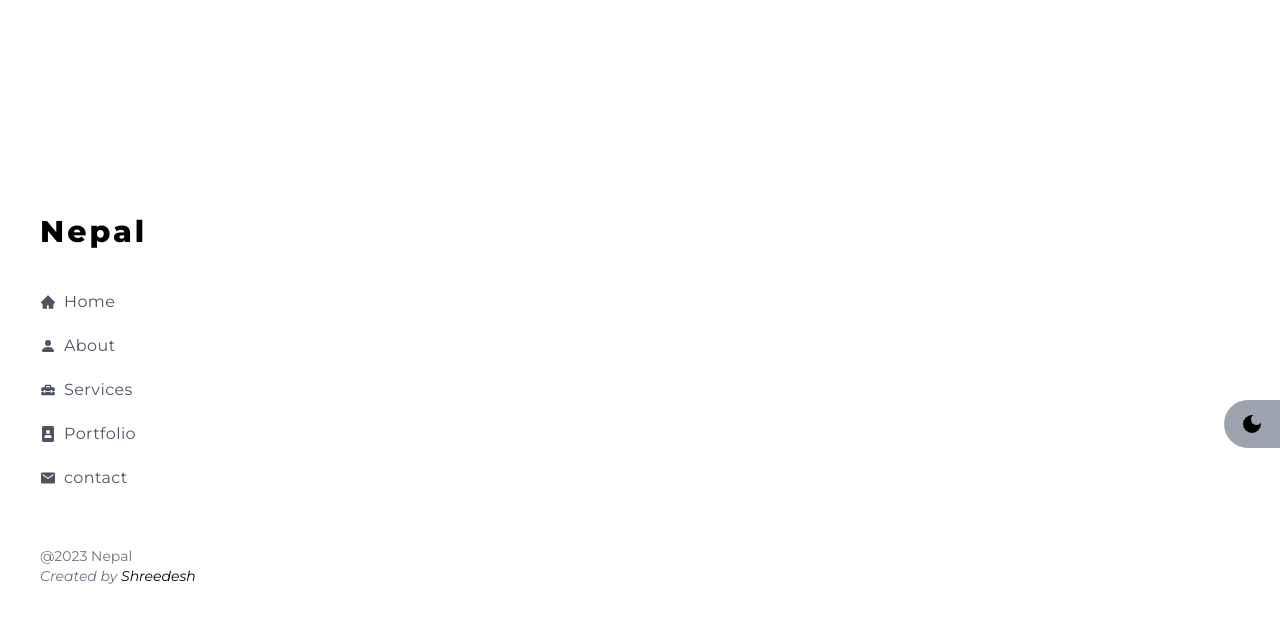
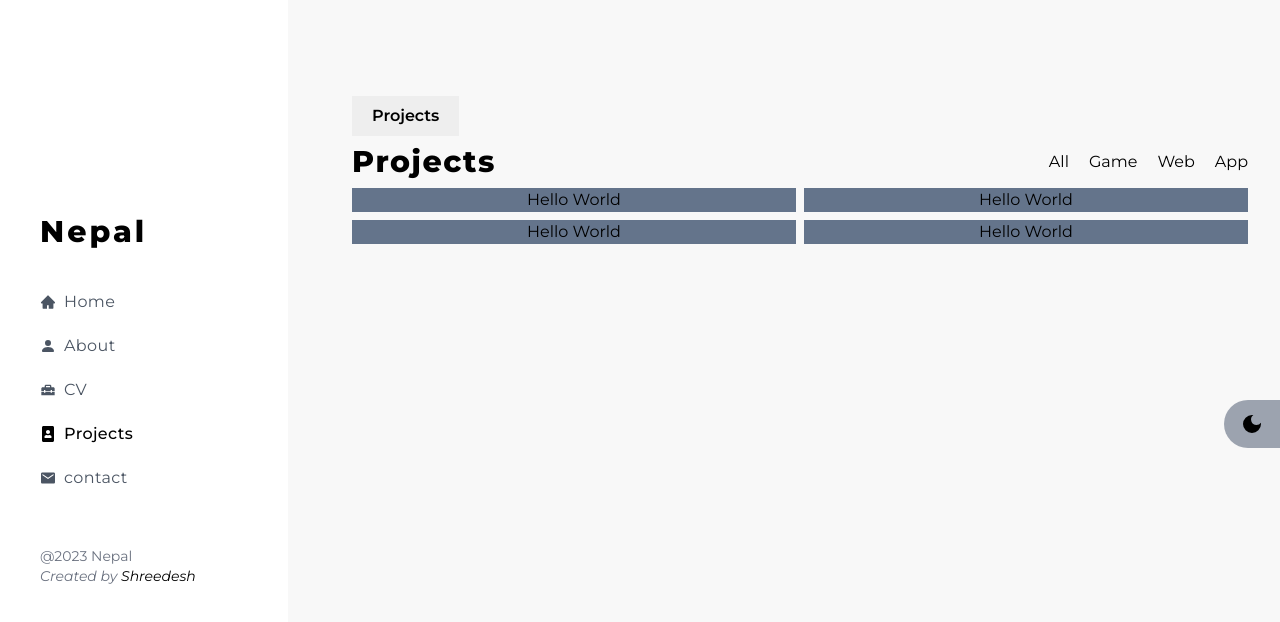
Before and after one commit to NShreedesh/NShreedesh.github.io, a React (Vite) app: page /projects in a window 1280 px wide. Shown: the top 622 px of the page. Built offline with nearby package versions, Linux system fonts and the light colour scheme.

Commit message:
setup projects

```diff
--- a/src/App.tsx
+++ b/src/App.tsx
@@ -2,9 +2,9 @@ import LeftNavbar from "./components/LeftNavbar";
 import About from "./pages/About";
 import Contact from "./pages/Contact";
 import Home from "./pages/Home";
-import Portfolio from "./pages/Portfolio";
+import Projects from "./pages/Projects";
 import { Route, Routes } from "react-router-dom";
-import Services from "./pages/Services";
+import Cv from "./pages/Cv";
 import DarkModeToggle from "./components/DarkModeToggle";
 import TopNavbar from "./components/TopNavbar";
 import NavbarContextProvider from "./context/NavbarContext";
@@ -12,8 +12,6 @@ import { useDarkModeContext } from "./context/DarkModeContext";
 
 function App() {
   const { isDarkModeActive } = useDarkModeContext();
-
-  console.log(isDarkModeActive);
 
   return (
     <NavbarContextProvider>
@@ -24,8 +22,8 @@ function App() {
         <Routes>
           <Route path="/" element={<Home />} />
           <Route path="/about" element={<About />} />
-          <Route path="/services" element={<Services />} />
-          <Route path="/portfolio" element={<Portfolio />} />
+          <Route path="/cv" element={<Cv />} />
+          <Route path="/projects" element={<Projects />} />
           <Route path="/contact" element={<Contact />} />
         </Routes>
       </div>
--- a/src/data/navbardata.tsx
+++ b/src/data/navbardata.tsx
@@ -15,17 +15,17 @@ export const navbarData: INavbarData[] = [
   {
     icon: <BsFillPersonFill />,
     title: "About",
-    to: "about",
+    to: "/about",
   },
   {
     icon: <MdHomeRepairService />,
-    title: "Services",
-    to: "services",
+    title: "CV",
+    to: "/cv",
   },
   {
     icon: <FaPortrait />,
-    title: "Portfolio",
-    to: "/portfolio",
+    title: "Projects",
+    to: "/projects",
   },
   {
     icon: <IoMdMail />,
--- a/src/data/skillIcons.tsx
+++ b/src/data/skillIcons.tsx
@@ -15,9 +15,9 @@ export const skillIconsData: IIcons[] = [
     icon: <AiFillHtml5 className="text-red-500" />,
   },
   {
-    icon: <DiCss3 className="text-[#007ACC]" />,
+    icon: <DiCss3 className="text-[#2aaaff]" />,
   },
   {
-    icon: <SiTypescript className="text-[#007ACC]" />,
+    icon: <SiTypescript className="text-[#1fa5ff]" />,
   },
 ];
--- a/src/pages/About.tsx
+++ b/src/pages/About.tsx
@@ -4,7 +4,7 @@ import { skillIconsData } from "../data/skillIcons";
 
 function About() {
   return (
-    <div className="flexjustify-center w-full min-h-screen bg-light xl:text-start dark:bg-dark [transition:background-color_.3s,color_.3s] ">
+    <div className="flex w-full min-h-screen bg-light xl:text-start dark:bg-dark [transition:background-color_.3s,color_.3s] ">
       <div className="flex flex-col gap-10 px-5 pt-24 pb-10 xl:max-w-4xl animate-page xl:px-0 xl:ml-80">
         <div className="flex flex-col gap-2">
           <p className="bg-[#EEEEEE] dark:bg-[#242424] w-fit px-5 py-2 dark:text-white font-semibold">
@@ -26,18 +26,18 @@ function About() {
               Game Developer
             </p>
           </div>
-          <hr className="h-[2px] bg-gray-300" />
+          <hr className="h-[1px] bg-gray-400" />
           <p className="text-sm text-gray-500 dark:text-gray-300 dark:opacity-80">
             Lorem ipsum dolor sit amet consectetur adipisicing elit. In cumque
             impedit praesentium officia deleniti nam, dolorum enim alias
             voluptates consequuntur qui vel repudiandae odio natus recusandae
             incidunt, error quae dolor!
           </p>
-          <hr className="h-[2px] bg-gray-300" />
+          <hr className="h-[1px] bg-gray-400" />
         </div>
 
         <a
-          className="px-10 py-4 font-medium text-white transition-all duration-200 ease-linear bg-black cursor-pointer w-fit hover:tracking-wider dark:bg-white dark:text-black"
+          className="px-5 py-3 font-medium text-white transition-all duration-200 ease-linear bg-black cursor-pointer w-fit hover:tracking-wider dark:bg-white dark:text-black"
           download
           href="/resume/MyResume.pdf"
         >
@@ -53,7 +53,7 @@ function About() {
         </div>
         <div className="flex flex-col gap-2">
           <p className="text-lg font-bold dark:text-white">Education</p>
-          <div className="relative flex flex-col gap-3">
+          <div className="relative flex flex-col gap-6">
             <div className="absolute w-[2px] h-full translate-x-[6.5px] bg-gray-500"></div>
             {educationData.map((data, index) => {
               return (
--- /dev/null
+++ b/src/pages/Cv.tsx
@@ -0,0 +1,5 @@
+function Cv() {
+  return <div className="w-full h-screen bg-light dark:bg-dark"></div>;
+}
+
+export default Cv;
--- a/src/pages/Portfolio.tsx
+++ /dev/null
@@ -1,5 +0,0 @@
-function Portfolio() {
-  return <div className="w-full h-screen bg-light dark:bg-dark">Portfolio</div>;
-}
-
-export default Portfolio;
--- /dev/null
+++ b/src/pages/Projects.tsx
@@ -0,0 +1,38 @@
+function Projects() {
+  return (
+    <div className="flex justify-center w-full min-h-screen bg-light xl:text-start dark:bg-dark [transition:background-color_.3s,color_.3s]">
+      <div className="flex flex-col w-full gap-10 px-5 pt-24 pb-10 xl:max-w-4xl animate-page xl:px-0 xl:ml-80">
+        <div className="flex flex-col gap-2">
+          <p className="bg-[#EEEEEE] dark:bg-[#242424] w-fit px-5 py-2 dark:text-white font-semibold">
+            Projects
+          </p>
+          <div className="flex items-center justify-between">
+            <div>
+              <p className="text-3xl font-extrabold tracking-wider dark:text-white">
+                Projects
+              </p>
+            </div>
+            <div className="flex items-center gap-5 dark:text-white">
+              <button>All</button>
+              <button>Game</button>
+              <button>Web</button>
+              <button>App</button>
+            </div>
+          </div>
+
+          <div className="grid grid-cols-2 grid-rows-3 gap-2">
+            {[1, 2, 3, 4].map(() => {
+              return (
+                <div className="flex items-center justify-center w-full bg-slate-500">
+                  Hello World
+                </div>
+              );
+            })}
+          </div>
+        </div>
+      </div>
+    </div>
+  );
+}
+
+export default Projects;
--- a/src/pages/Services.tsx
+++ /dev/null
@@ -1,5 +0,0 @@
-function Services() {
-  return <div className="w-full h-screen bg-light dark:bg-dark">Services</div>;
-}
-
-export default Services;
```
